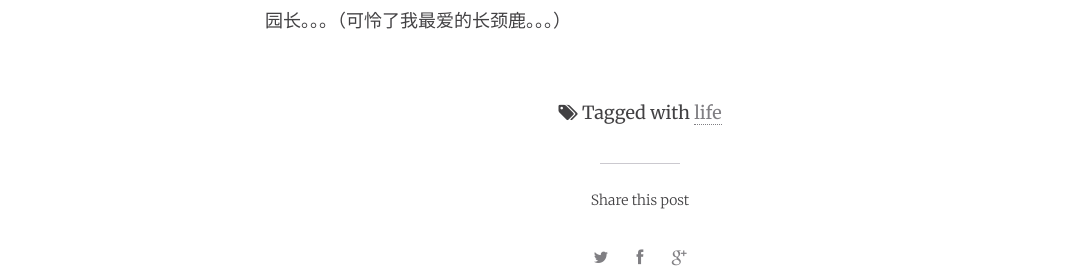
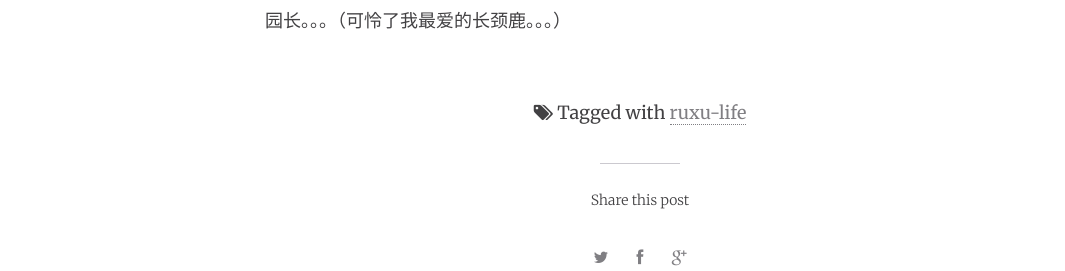
Before and after one commit to ruixinxu/ruxubooks.com, a Jekyll site: the page built from _posts/2011-05-20-xiaohua.markdown, in a window 1280 px wide and 900 px high, scrolled down 3506 px. Shown: the part 159-430 px from the top of the window, without its empty margins (0-1065 px from the left). Built offline with Jekyll 4.4.1, drawn with Linux system fonts in a browser that asks for light colours; nearby versions of some CDN libraries; comment, search, counter and statistics services are not loaded.

Commit message:
update category

```diff
--- a/_posts/2011-05-20-xiaohua.markdown
+++ b/_posts/2011-05-20-xiaohua.markdown
@@ -4,7 +4,7 @@ type: blog
 title:  "陪伴囧木度过闭关论文日子里的几个真实的低笑点笑话（慎入）"
 date:   2011-05-20 22:07:11
 categories: ruxu-life
-tags: [life]
+tags: [ruxu-life]
 
 comments: true
 share: true
--- a/_posts/2011-11-02-her-story.markdown
+++ b/_posts/2011-11-02-her-story.markdown
@@ -4,7 +4,7 @@ type: blog
 title:  "今天我要讲一个关于她的还没有结束的故事"
 date:   2011-11-02 23:33:26
 categories: ruxu-life
-tags: [life]
+tags: [ruxu-life]
 
 comments: true
 share: true
--- a/_posts/2013-10-08-xizang-you.markdown
+++ b/_posts/2013-10-08-xizang-you.markdown
@@ -4,7 +4,7 @@ type: blog
 title:  "一只抱大腿的电灯泡的西藏十五日游"
 date:   2013-10-08 17:29:00
 categories: ruxu-life
-tags: [life]
+tags: [ruxu-life]
 
 comments: true
 share: true
--- a/_posts/2014-01-05-be-happy-if-not-be-crazy.markdown
+++ b/_posts/2014-01-05-be-happy-if-not-be-crazy.markdown
@@ -4,7 +4,7 @@ type: blog
 title:  "Be happy, if not, be crazy"
 date:   2014-01-05 19:36:00
 categories: ruxu-life
-tags: [life]
+tags: [ruxu-life]
 
 comments: true
 share: true
```
